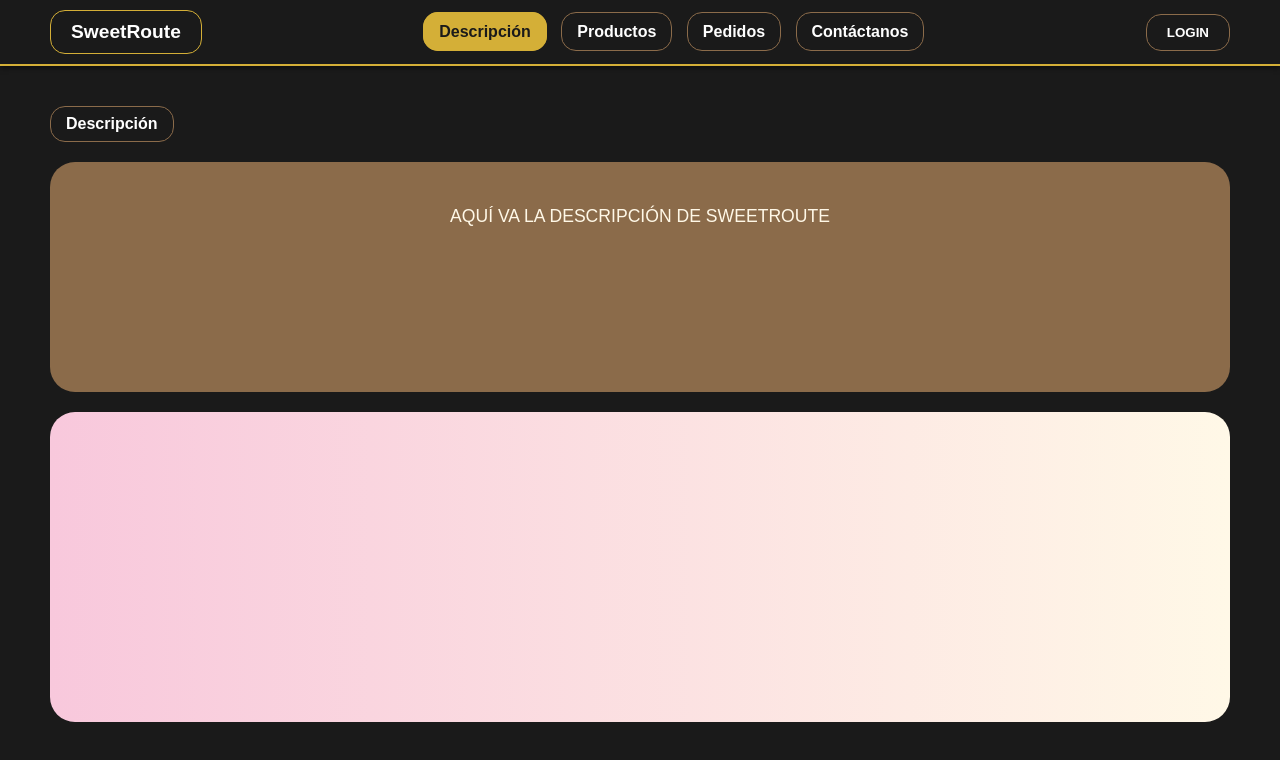
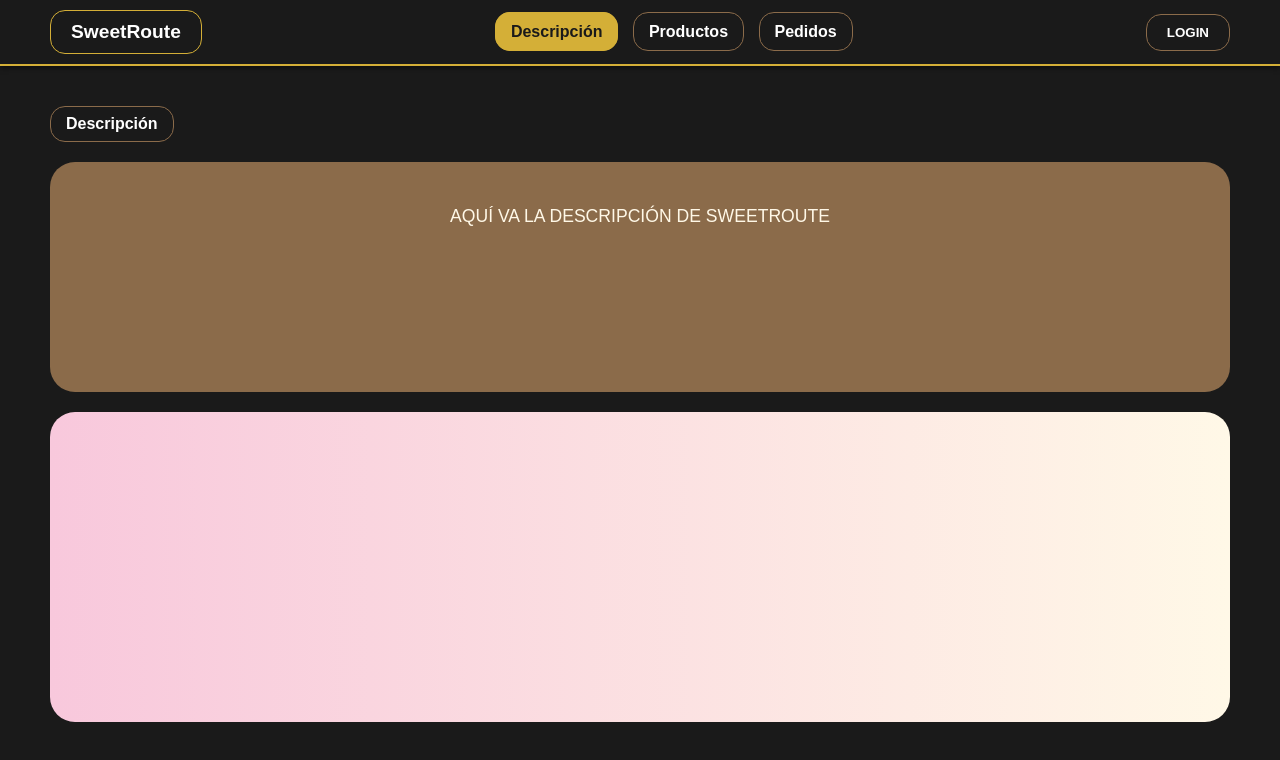
Before and after one commit to LeninK8/Sweet_Route, a plain HTML site: page index.html in a window 1280 px wide. Drawn offline with Linux system fonts and the light colour scheme.

Commit message:
Remove 'Contáctanos' link from navigation

```diff
--- a/index.html
+++ b/index.html
@@ -13,7 +13,7 @@
             <a href="index.html" class="active">Descripción</a>
             <a href="productos.html">Productos</a>
             <a href="pedidos.html">Pedidos</a>
-            <a href="contactanos.html">Contáctanos</a>
+
         </nav>
         <div class="login-container">
             <button class="login-btn">LOGIN</button>
```
